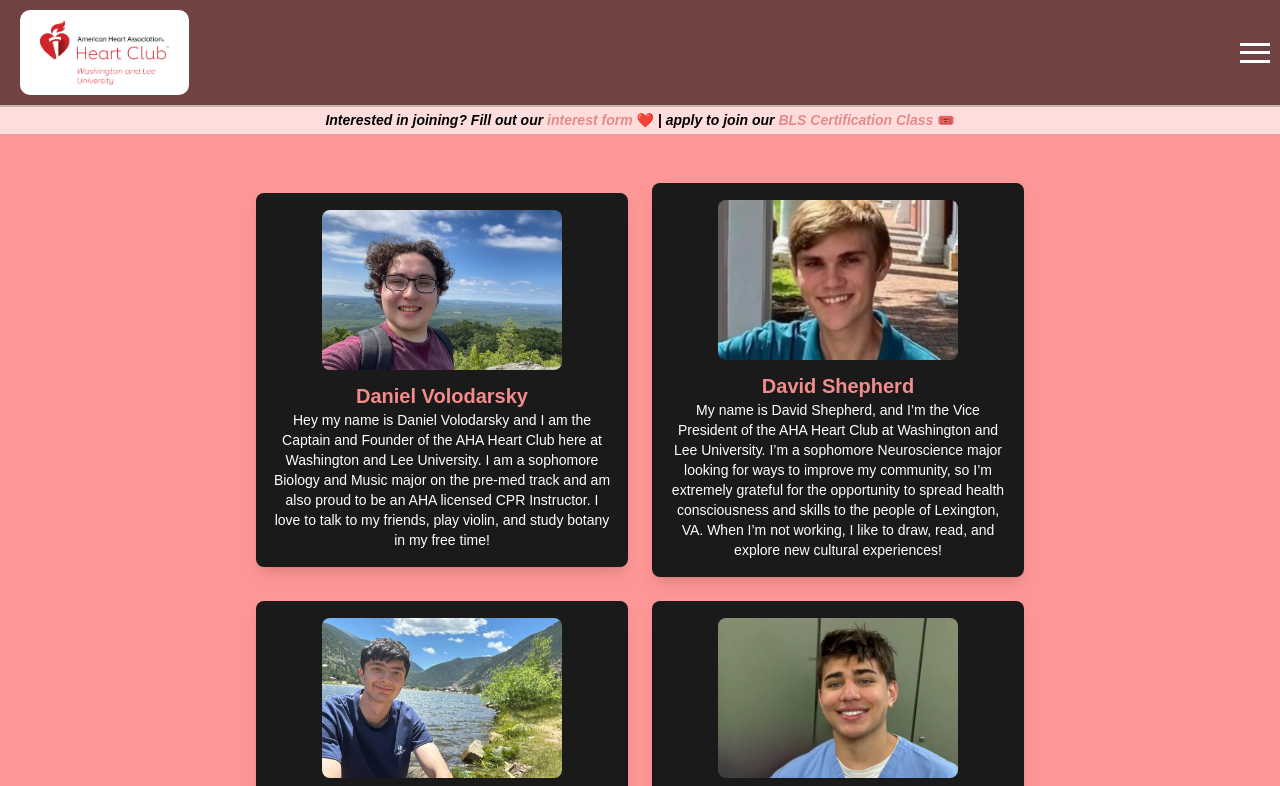
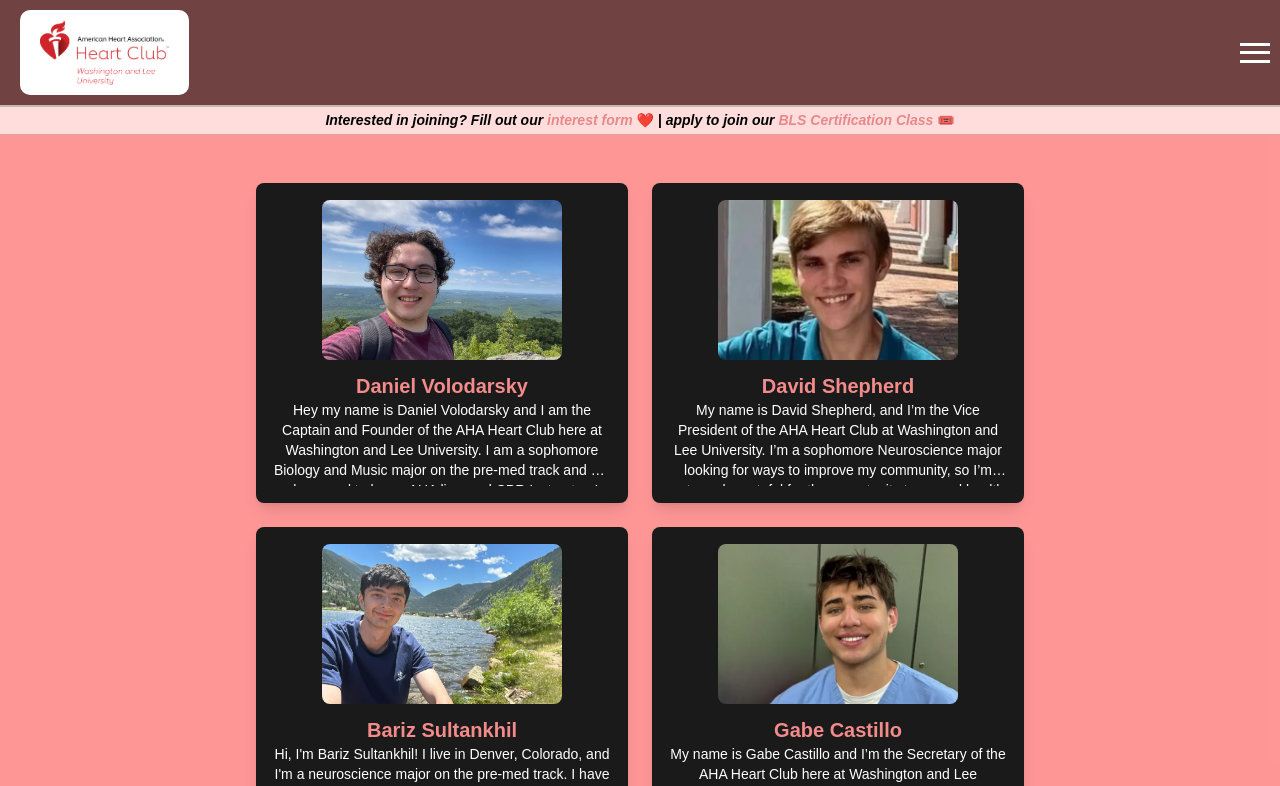
Before and after one commit to AsgharKazmi2005/WLU-Health-Club-Event-Scheduler-Application, a React (Vite) app: page /contact in a window 1280 px wide. Shown: the top 786 px of the page. Built offline with nearby package versions, Linux system fonts and the light colour scheme; no server answers.

Commit message:
Fixed Tailwind Style
Fixed a small inconsistency where longer static items appeared larger then shorter static items. Made them uniform in size.

```diff
--- a/src/components/Portrait.jsx
+++ b/src/components/Portrait.jsx
@@ -1,11 +1,11 @@
-import React from "react";
-
 function Portrait({ image, name, description }) {
   return (
-    <div className="prt flex flex-col items-center bg-[#1a1a1a] p-4 rounded-lg shadow-lg hover:shadow-xl hover:scale-[1.02] border border-transparent hover:border-[rgba(255,145,145,0.95)]  transition-all duration-700">
+    <div className="prt flex flex-col items-center bg-[#1a1a1a] p-4 rounded-lg shadow-lg hover:shadow-xl hover:scale-[1.02] border border-transparent hover:border-[rgba(255,145,145,0.95)] transition-all duration-700 h-[320px]">
       <img src={image} alt={name} className="w-60 h-40 object-cover rounded-lg mb-3" />
       <h3 className="text-xl font-semibold text-[rgba(255,145,145,0.95)]">{name}</h3>
-      <p className="text-white text-sm text-center">{description}</p>
+      <p className="text-white text-sm text-center flex-grow overflow-hidden text-ellipsis line-clamp-4">
+        {description}
+      </p>
     </div>
   );
 }
```
